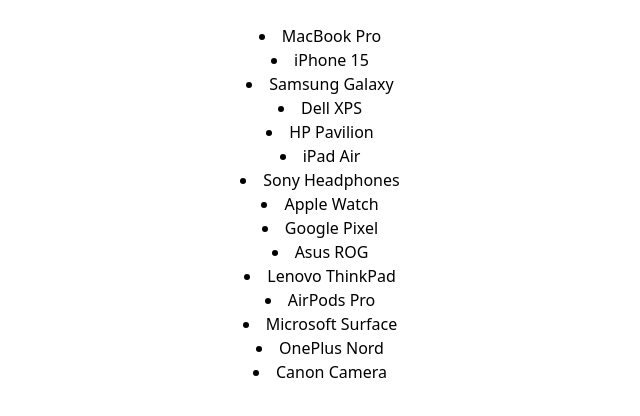
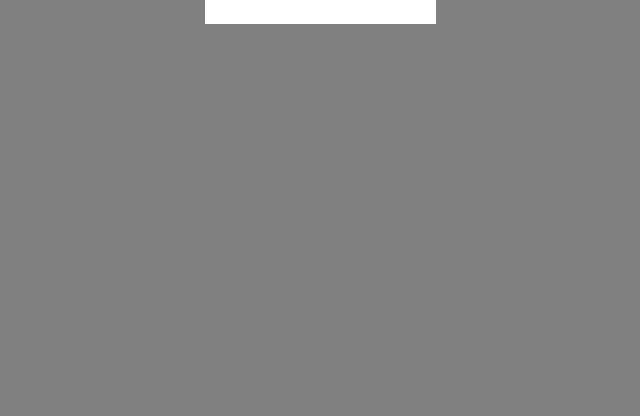
Before and after one commit to bobbyDeepak1415/File_Uploader, a React (Create React App) app: page / in a window 1280 px wide. Shown: the top 416 px of the page, without its empty margins (320-960 px from the left). Built offline with nearby package versions, Linux system fonts and the light colour scheme.

Commit message:
setup done

```diff
--- a/src/DeleteThis.jsx
+++ b/src/DeleteThis.jsx
@@ -23,10 +23,12 @@ const DeleteThis = () => {
 
   const [query,setQuery]=useState("")
 
+  const filteredProducts=[]
+
   return (
-    <div>
+    <div style={{backgroundColor:"gray",height:"100vh"}}>
       <input value={query} onChange={(e)=>setQuery(e.target.value)}></input>
-      <div>{products.map((product)=>{
+      <div>{filteredProducts.map((product)=>{
         return <li key={product.id}>{product.name}</li>
       })}</div>
     </div>
```
